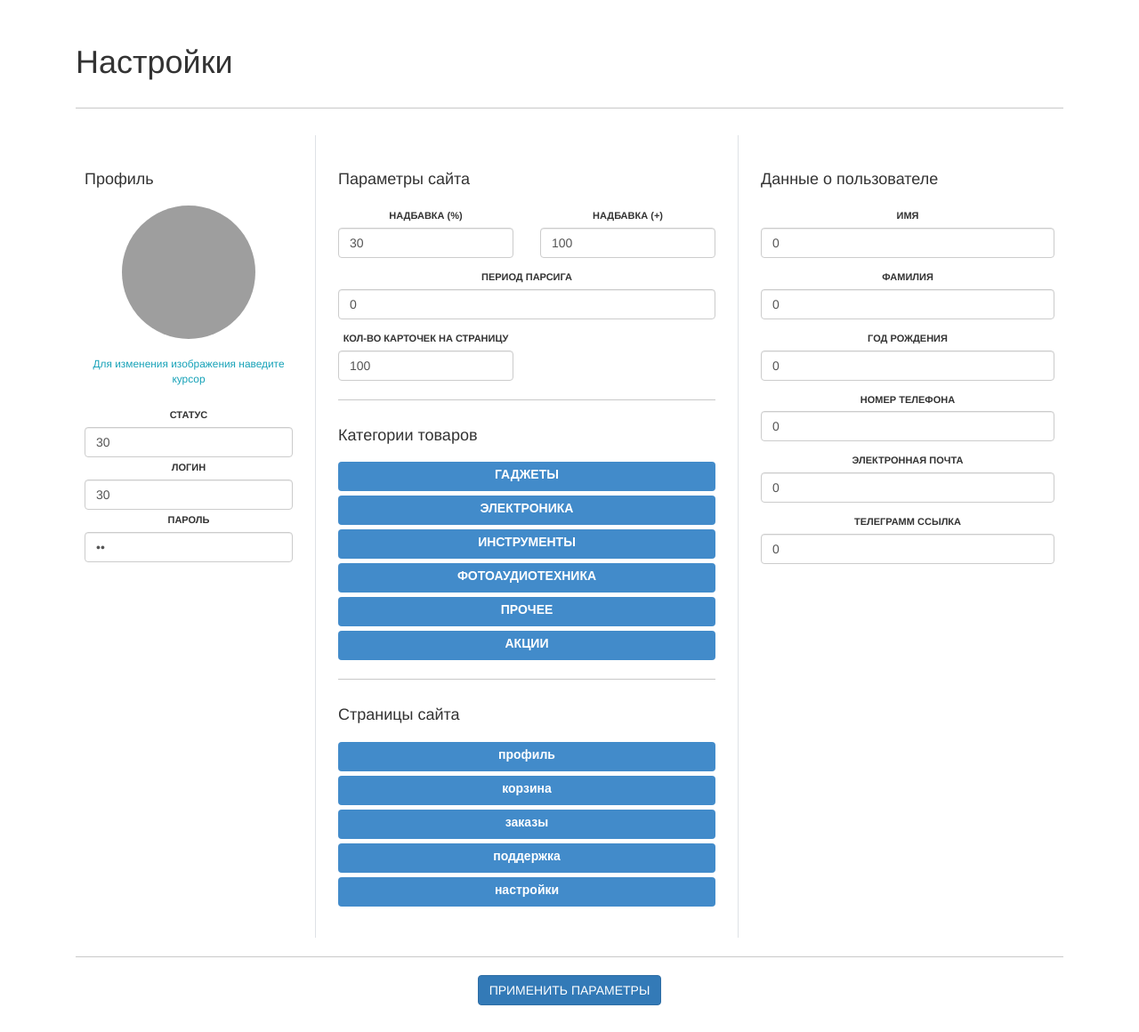
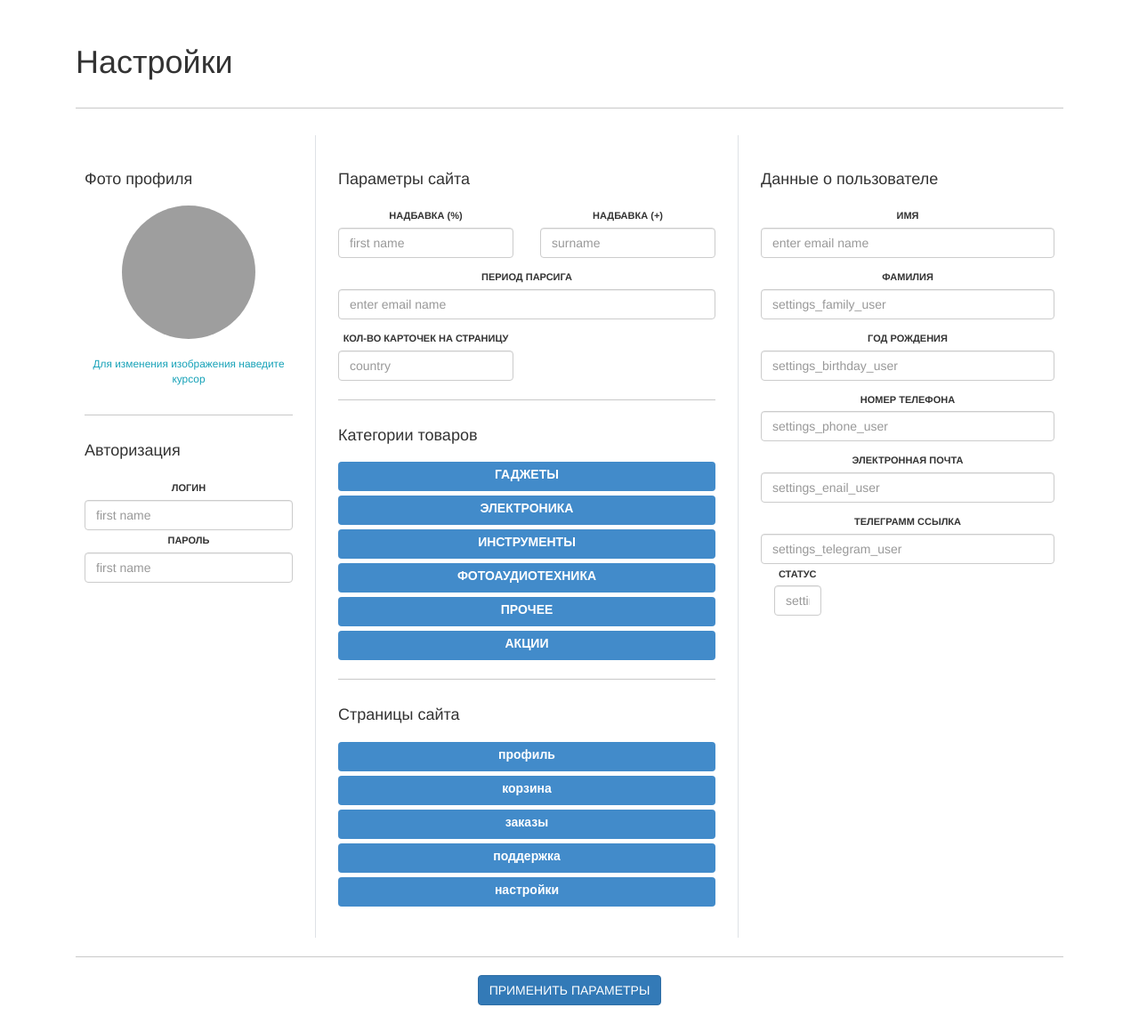
Before and after one commit to YuranIgnatenko/web-shop, a Flask app: page /settings in a window 1280 px wide. Shown: the whole page at 89% size. Run offline with Flask 3, Linux system fonts and the light colour scheme; some libraries are stand-ins or nearby versions; grey boxes are pictures that could not be loaded.

Commit message:
update settings parsing form values and default fields

```diff
--- a/app.py
+++ b/app.py
@@ -4,10 +4,10 @@ from config import Config
 
 class Settings():
 	def __init__(self, conf:Config):
-		self.percent_plus_price = conf.get("percent_plus_price")
-		self.num_plus_price = conf.get("num_plus_price")
-		self.period_parsing = conf.get("period_parsing")
-		self.count_cards_in_page = conf.get("count_cards_in_page")
+		self.conf = conf
+		self.dict_settings_values = {}
+	def resave_values(self) -> None:
+		self.conf.rewrite_from_dict(self.dict_settings_values)
 
 
 class WebApp():
@@ -65,14 +65,12 @@ class WebApp():
 		@self.app.route('/settings_apply', methods=['POST'])
 		def route_settings_apply():
 			form_settings = request.form
-			self.settings.percent_plus_price = form_settings["percent_plus_price"]
-			self.settings.num_plus_price = form_settings["num_plus_price"]
-			self.settings.period_parsing = form_settings["period_parsing"]
-			self.settings.count_cards_in_page = form_settings["count_cards_in_page"]
-			temp_dict = {}
+			# self.settings.dict_settings_values = {}
 			for field in form_settings:
-				temp_dict[field] = form_settings[field]
-			self.conf.rewrite_from_dict(temp_dict)
+				self.settings.dict_settings_values[field] = form_settings[field]
+				print(field, form_settings[field])
+			self.conf.rewrite_from_dict(self.settings.dict_settings_values)
+			# self.settings.resave_values()
 			return render_template('settings.html', settings=self.settings)
 
 		@self.app.route('/support')
@@ -83,9 +81,9 @@ class WebApp():
 		def route_orders():
 			return render_template('orders.html')
 
+	def start_app(self) -> None:
+		self.app.run(debug=False)
 
-	def start_app(self):
-		self.app.run(debug=False)
 
 def main() -> None:
 	webapp = WebApp()
--- a/config.json
+++ b/config.json
@@ -1,7 +1,27 @@
 {
     "profile_pic": "",
-    "percent_plus_price": "30",
-    "num_plus_price": "100",
-    "period_parsing": "0",
-    "count_cards_in_page": "100"
+    "settings_auth_login": "",
+    "settings_auth_password": "",
+    "percent_plus_price": "",
+    "num_plus_price": "",
+    "period_parsing": "",
+    "count_cards_in_page": "",
+    "settings_check_gadgets": "on",
+    "settings_check_electonika": "on",
+    "settings_check_tools": "on",
+    "settings_check_photoaudiotehnika": "on",
+    "settings_check_other": "on",
+    "settings_check_sales": "on",
+    "settings_check_profile": "on",
+    "settings_check_trash": "on",
+    "settings_check_orders": "on",
+    "settings_check_support": "on",
+    "settings_check_settings": "on",
+    "settings_name_user": "Admin",
+    "settings_family_user": "SecondName",
+    "settings_birthday_user": "01.01.1950",
+    "settings_phone_user": "89998887766",
+    "settings_enail_user": "admin@admin.admin",
+    "settings_telegram_user": "@admin_tg",
+    "settings_status_user": "test"
 }
--- a/templates/settings.html
+++ b/templates/settings.html
@@ -33,7 +33,7 @@
 				<div class="col-md-3 border-right">
 					<div class="p-3 py-5">
 						<div class="d-flex justify-content-between align-items-center mb-3">
-							<h4 class="text-right">Профиль</h4>
+							<h4 class="text-right">Фото профиля</h4>
 						</div>
 						<div class="profile-pic-wrapper">
 							<div class="pic-holder">
@@ -54,21 +54,22 @@
 									</div>
 								</label>
 							</div>
-
-							</hr>
 							<p class="text-info text-center small">Для изменения изображения наведите курсор</p>
 						</div>
+
+						<hr>
+
+						<div class="d-flex justify-content-between align-items-center mb-3">
+							<h4 class="text-right">Авторизация</h4>
+						</div>
+
 						<div class="row mt-3">
-							<div class="col-md-12"><label class="labels">СТАТУС</label><input type="text"
-									class="form-control" placeholder="first name" name="percent_plus_price"
-									value="{{ settings.percent_plus_price }}">
-							</div>
 							<div class="col-md-12"><label class="labels">ЛОГИН</label><input type="text"
-									class="form-control" placeholder="first name" name="percent_plus_price"
+									class="form-control" placeholder="first name" name="settings_auth_login"
 									value="{{ settings.percent_plus_price }}">
 							</div>
 							<div class="col-md-12"><label class="labels">ПАРОЛЬ</label><input type="password"
-									class="form-control" placeholder="first name" name="percent_plus_price"
+									class="form-control" placeholder="first name" name="settings_auth_password"
 									value="{{ settings.percent_plus_price }}">
 							</div>
 						</div>
@@ -106,18 +107,20 @@
 							<h4 class="text-right">Категории товаров</h4>
 						</div>
 						<div class="checkbox-wrapper-10">
-							<input class="tgl tgl-flip" id="a1" type="checkbox" checked />
+							<input class="tgl tgl-flip" id="a1" type="checkbox" name="settings_check_gadgets" checked />
 							<label class="tgl-btn" data-tg-off="ГАДЖЕТЫ" data-tg-on="ГАДЖЕТЫ" for="a1"></label>
-							<input class="tgl tgl-flip" id="a2" type="checkbox" checked />
+							<input class="tgl tgl-flip" id="a2" type="checkbox" name="settings_check_electonika"
+								checked />
 							<label class="tgl-btn" data-tg-off="ЭЛЕКТРОНИКА" data-tg-on="ЭЛЕКТРОНИКА" for="a2"></label>
-							<input class="tgl tgl-flip" id="a3" type="checkbox" checked />
+							<input class="tgl tgl-flip" id="a3" type="checkbox" name="settings_check_tools" checked />
 							<label class="tgl-btn" data-tg-off="ИНСТРУМЕНТЫ" data-tg-on="ИНСТРУМЕНТЫ" for="a3"></label>
-							<input class="tgl tgl-flip" id="a4" type="checkbox" checked />
+							<input class="tgl tgl-flip" id="a4" type="checkbox" name="settings_check_photoaudiotehnika"
+								checked />
 							<label class="tgl-btn" data-tg-off="ФОТОАУДИОТЕХНИКА" data-tg-on="ФОТОАУДИОТЕХНИКА"
 								for="a4"></label>
-							<input class="tgl tgl-flip" id="a5" type="checkbox" checked />
+							<input class="tgl tgl-flip" id="a5" type="checkbox" name="settings_check_other" checked />
 							<label class="tgl-btn" data-tg-off="ПРОЧЕЕ" data-tg-on="ПРОЧЕЕ" for="a5"></label>
-							<input class="tgl tgl-flip" id="a6" type="checkbox" checked />
+							<input class="tgl tgl-flip" id="a6" type="checkbox" name="settings_check_sales" checked />
 							<label class="tgl-btn" data-tg-off="АКЦИИ" data-tg-on="АКЦИИ" for="a6"></label>
 						</div>
 
@@ -126,15 +129,16 @@
 							<h4 class="text-right">Страницы сайта</h4>
 						</div>
 						<div class="checkbox-wrapper-10">
-							<input class="tgl tgl-flip" id="b1" type="checkbox" checked />
+							<input class="tgl tgl-flip" id="b1" type="checkbox" name="settings_check_profile" checked />
 							<label class="tgl-btn" data-tg-off="профиль" data-tg-on="профиль" for="b1"></label>
-							<input class="tgl tgl-flip" id="b2" type="checkbox" checked />
+							<input class="tgl tgl-flip" id="b2" type="checkbox" name="settings_check_trash" checked />
 							<label class="tgl-btn" data-tg-off="корзина" data-tg-on="корзина" for="b2"></label>
-							<input class="tgl tgl-flip" id="b3" type="checkbox" checked />
+							<input class="tgl tgl-flip" id="b3" type="checkbox" name="settings_check_orders" checked />
 							<label class="tgl-btn" data-tg-off="заказы" data-tg-on="заказы" for="b3"></label>
-							<input class="tgl tgl-flip" id="b4" type="checkbox" checked />
+							<input class="tgl tgl-flip" id="b4" type="checkbox" name="settings_check_support" checked />
 							<label class="tgl-btn" data-tg-off="поддержка" data-tg-on="поддержка" for="b4"></label>
-							<input class="tgl tgl-flip" id="b5" type="checkbox" checked />
+							<input class="tgl tgl-flip" id="b5" type="checkbox" name="settings_check_settings"
+								checked />
 							<label class="tgl-btn" data-tg-off="настройки" data-tg-on="настройки" for="b5"></label>
 						</div>
 
@@ -148,41 +152,48 @@
 
 						<div class="row mt-3">
 							<div class="col-md-12"><label class="labels">ИМЯ</label><input type="text"
-									class="form-control" placeholder="enter email name" name="period_parsing"
-									value="{{ settings.period_parsing }}">
+									class="form-control" placeholder="enter email name" name="settings_name_user"
+									value="{{ settings.dict_settings_values['settings_name_user'] }}">
 							</div>
 						</div>
 
 						<div class="row mt-3">
 							<div class="col-md-12"><label class="labels">ФАМИЛИЯ</label><input type="text"
-									class="form-control" placeholder="enter email name" name="period_parsing"
-									value="{{ settings.period_parsing }}">
+									class="form-control" placeholder="settings_family_user" name="settings_family_user"
+									value="{{ settings.dict_settings_values['settings_family_user'] }}">
 							</div>
 						</div>
 
 						<div class="row mt-3">
 							<div class="col-md-12"><label class="labels">ГОД РОЖДЕНИЯ</label><input type="text"
-									class="form-control" placeholder="enter email name" name="period_parsing"
-									value="{{ settings.period_parsing }}">
+									class="form-control" placeholder="settings_birthday_user"
+									name="settings_birthday_user"
+									value="{{ settings.dict_settings_values['settings_birthday_user'] }}">
 							</div>
 						</div>
 
 						<div class="row mt-3">
 							<div class="col-md-12"><label class="labels">НОМЕР ТЕЛЕФОНА</label><input type="text"
-									class="form-control" placeholder="enter email name" name="period_parsing"
-									value="{{ settings.period_parsing }}"></div>
+									class="form-control" placeholder="settings_phone_user" name="settings_phone_user"
+									value="{{ settings.dict_settings_values['settings_phone_user'] }}"></div>
 						</div>
 
 						<div class="row mt-3">
 							<div class="col-md-12"><label class="labels">ЭЛЕКТРОННАЯ ПОЧТА</label><input type="text"
-									class="form-control" placeholder="enter email name" name="period_parsing"
-									value="{{ settings.period_parsing }}"></div>
+									class="form-control" placeholder="settings_enail_user" name="settings_enail_user"
+									value="{{ settings.dict_settings_values['settings_enail_user'] }}"></div>
 						</div>
 
 						<div class="row mt-3">
 							<div class="col-md-12"><label class="labels">ТЕЛЕГРАММ ССЫЛКА</label><input type="text"
-									class="form-control" placeholder="enter email name" name="period_parsing"
-									value="{{ settings.period_parsing }}"></div>
+									class="form-control" placeholder="settings_telegram_user"
+									name="settings_telegram_user"
+									value="{{ settings.dict_settings_values['settings_telegram_user'] }}"></div>
+						</div>
+
+						<div class="col-md-3"><label class="labels">СТАТУС</label><input type="text"
+								class="form-control" placeholder="settings_status_user" name="settings_status_user"
+								value="{{ settings.dict_settings_values['settings_status_user'] }}">
 						</div>
 
 					</div>
@@ -191,7 +202,6 @@
 			<hr>
 			<input class="btn btn-primary profile-button" type="submit" value="ПРИМЕНИТЬ ПАРАМЕТРЫ" />
 		</form>
-		<!-- <div ><button class= type="button"></button></div> -->
 
 	</div>
 	</div>
```
